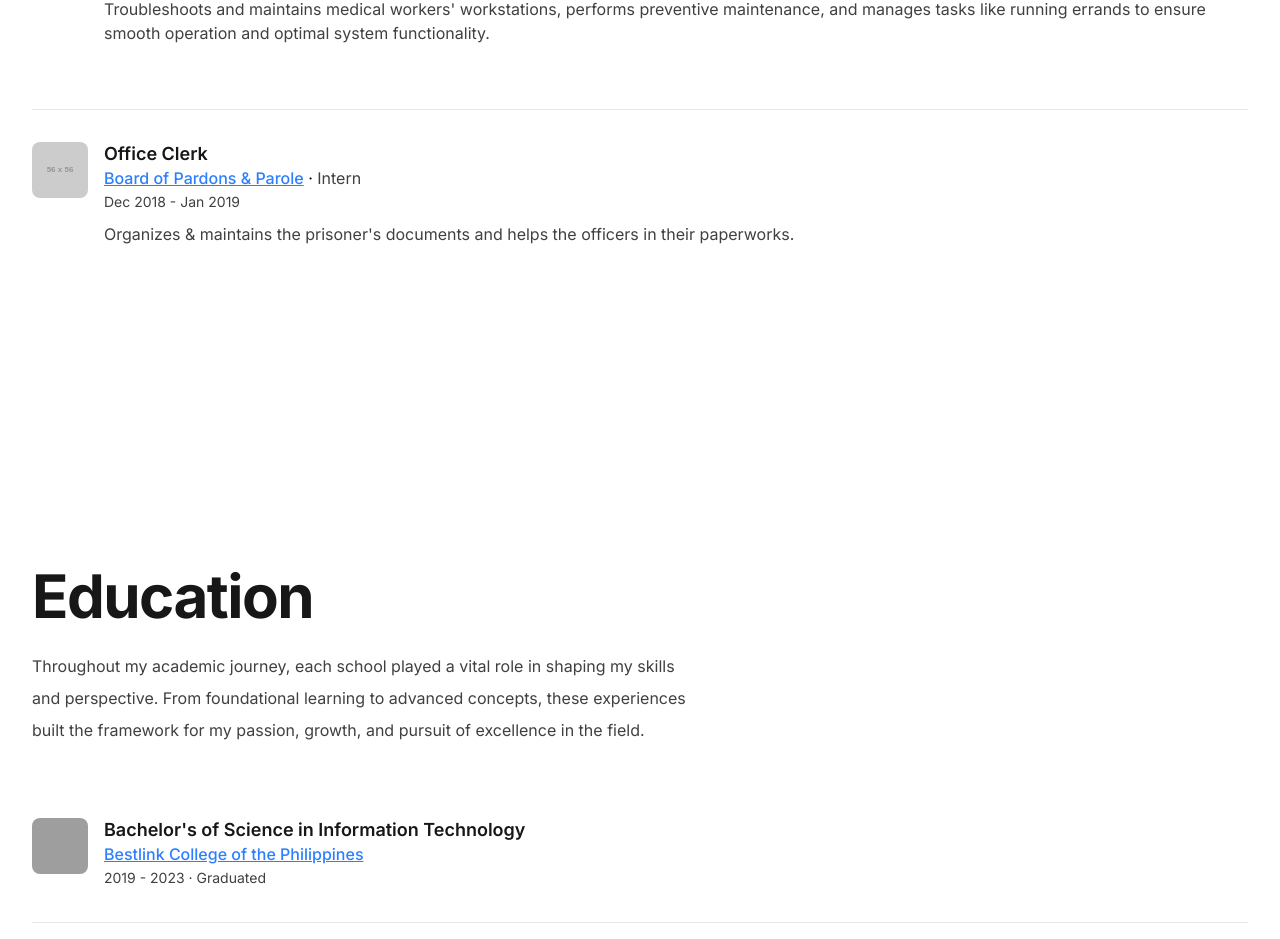
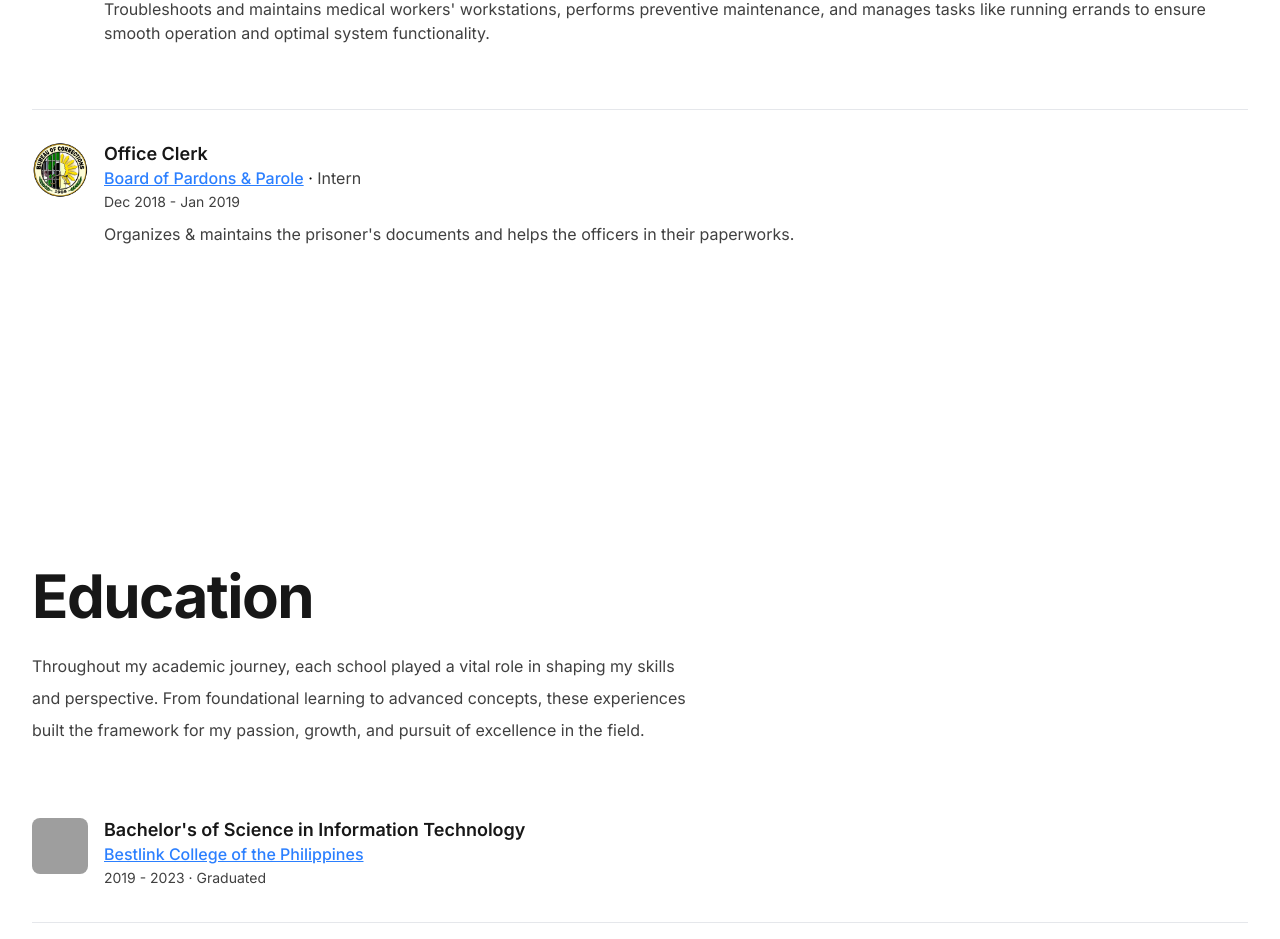
Before and after one commit to gcristianber/gcristianber, a React (Vite) app: page /timeline in a window 1280 px wide. Shown: the part 1033-1972 px from the top of the page. Built offline with nearby package versions, Linux system fonts and the light colour scheme; grey boxes are pictures that could not be loaded; some icons are missing.

Commit message:
feat: add bucor logo and update company logo reference in Timeline

```diff
--- a/src/pages/Timeline.jsx
+++ b/src/pages/Timeline.jsx
@@ -121,7 +121,7 @@ const experiences = [
     id: 4,
     companyLogo: {
       imgUrl:
-        "https://placehold.co/56x56/e5e7eb/d1d5db7eb?text=No+Image",
+        "./assets/images/bucor.png",
       altText: "Board of Pardons & Parole",
     },
     companyName: "Board of Pardons & Parole",
```
Also changed, not shown: public/assets/images/bucor.png (added).
